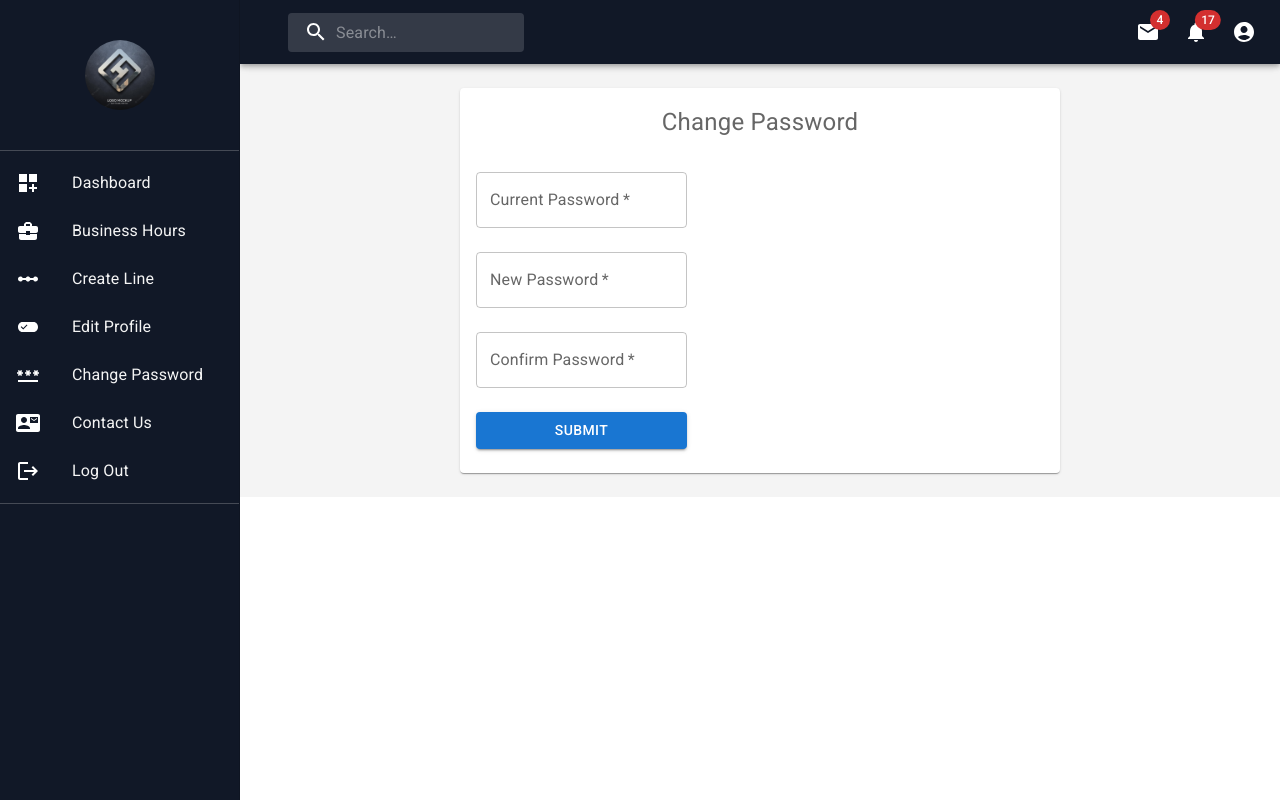
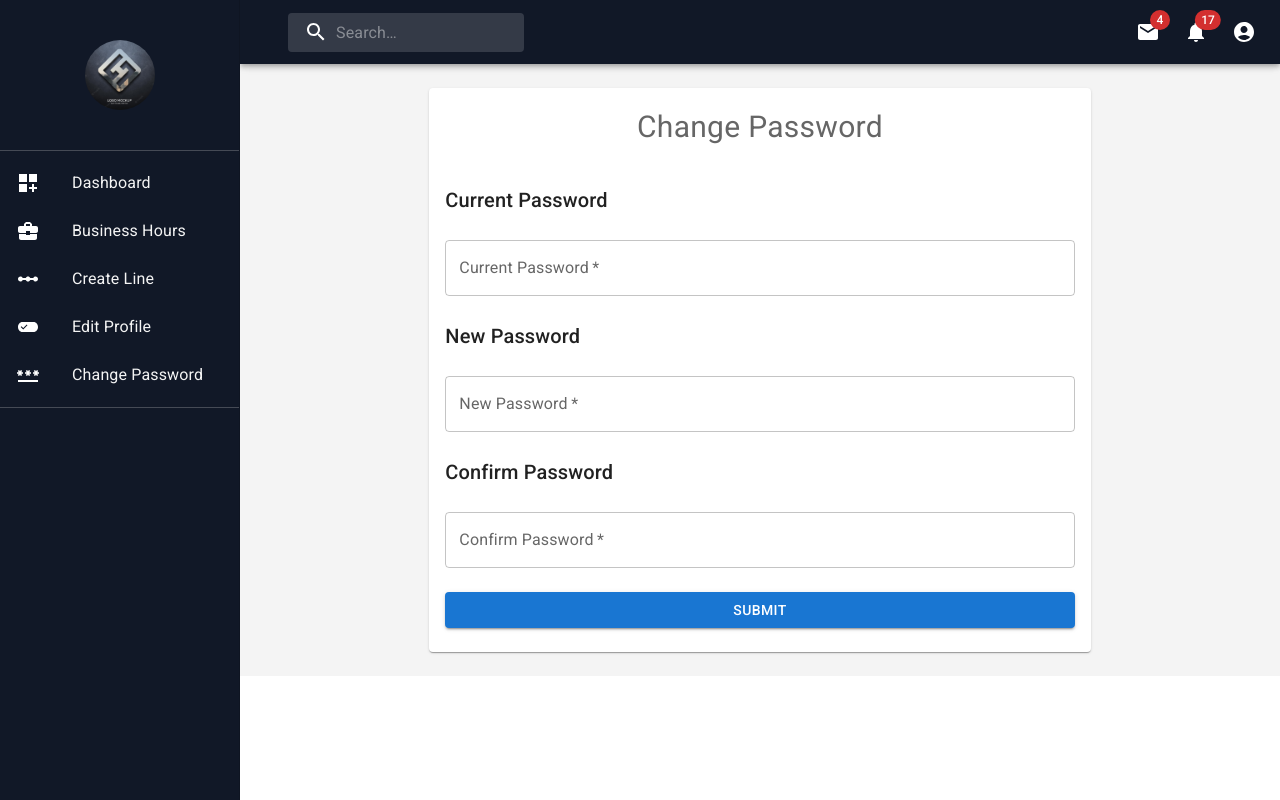
Before and after one commit to Efiamotu-1/qolom, a React (Create React App) app: page /changePassword in a window 1280 px wide. Built offline with nearby package versions, Linux system fonts and the light colour scheme.

Commit message:
check-in

```diff
--- a/src/components/Cards/HomeCard.js
+++ b/src/components/Cards/HomeCard.js
@@ -28,7 +28,7 @@ const ExpandMore = styled((props) => {
   }),
 }));
 
-export default function HomeCard() {
+export default function HomeCard(props) {
   const [expanded, setExpanded] = React.useState(false);
 
   const handleExpandClick = () => {
@@ -40,7 +40,7 @@ export default function HomeCard() {
       <CardHeader
         avatar={
           <Avatar sx={{ bgcolor: red[500] }} aria-label="recipe">
-            R
+            M
           </Avatar>
         }
         action={
@@ -48,8 +48,8 @@ export default function HomeCard() {
             <MoreVertIcon />
           </IconButton>
         }
-        title="Shrimp and Chorizo Paella"
-        subheader="September 14, 2016"
+        title={props.title}
+        subheader={props.date}
       />
       <CardMedia
         component="img"
@@ -82,7 +82,8 @@ export default function HomeCard() {
       </CardActions>
       <Collapse in={expanded} timeout="auto" unmountOnExit>
         <CardContent>
-          <Typography paragraph>Method:</Typography>
+          <Typography variant="h5">How to create a line:</Typography>
+          <br/>
           <Typography paragraph>
             Heat 1/2 cup of the broth in a pot until simmering, add saffron and set
             aside for 10 minutes.
--- a/src/components/Layout.js
+++ b/src/components/Layout.js
@@ -92,18 +92,18 @@ function ResponsiveDrawer(props) {
       index : 4,
       icon : <PasswordOutlined />
     },
-     {
-      text : "Contact Us",
-      path : "/contactus",
-      index : 4,
-      icon : <ContactMail />
-    },
-    {
-      text : "Log Out",
-      path : "/logout",
-      index : 4,
-      icon : <Logout />
-    },
+    //  {
+    //   text : "Contact Us",
+    //   path : "/contactus",
+    //   index : 4,
+    //   icon : <ContactMail />
+    // },
+    // {
+    //   text : "Log Out",
+    //   path : "/logout",
+    //   index : 4,
+    //   icon : <Logout />
+    // },
 
 
 
--- a/src/pages/BusinessHours.js
+++ b/src/pages/BusinessHours.js
@@ -1,6 +1,5 @@
-import { Button, CardActions} from "@mui/material";
+import { Button, CardActions, Grid} from "@mui/material";
 import { makeStyles } from '@material-ui/core';
-// import { Button} from 'react-bootstrap'
 // import Card
 // import Card from "../components/Cards/Card"
 // import React, { Component, useState } from "react";
@@ -12,7 +11,7 @@ import BasicTimePicker from "../components/Selectors/TimePicker";
 
 const useStyles = makeStyles({
   cardWidth : {
-    width : 600
+    width : 'auto'
   },
   center : {
     marginLeft : 'auto',
@@ -21,7 +20,9 @@ const useStyles = makeStyles({
   spacing : {
     display : 'flex',
     justifyContent : 'space-evenly',
-    alignItems : 'center'
+    alignItems : 'center',
+    marginTop : '10px'
+
   },
   button : {
     // display : 'block',
@@ -45,15 +46,20 @@ export default function BusinessHours() {
   ];
 
   return (
-    // <Container sx={{backgroundColor : '#f4f4f4'}}>
-      <Card className={`${classes.cardWidth} ${classes.center}`}>
+
+
+    <Grid container  >
+    <Grid item xs={12} md={8} sx={{margin : 'auto'}}>
+      {/* <Item>xs=8</Item> */}
+
+
+      <Card >
         <CardContent className={classes.center}>
           <Typography
             sx={{ fontSize: 30 }}
             color="text.secondary"
             align="center"
             gutterBottom
-            className={classes.cardBg}
           >
             Select Business Hours
           </Typography>
@@ -63,10 +69,18 @@ export default function BusinessHours() {
               <br />
               <Typography variant="h6">{days}</Typography>
               <br />
-              <div className={classes.spacing}>
+              <Grid container spacing={2}>
+              <Grid
+              item xs={12} md={6} lg={6}
+              >
               <BasicTimePicker title="Opens At" />
+              </Grid>
+              <Grid
+              item xs={12} md={6} lg={6}
+              >
               <BasicTimePicker title="Closes At" />
-              </div>
+              </Grid>
+              </Grid>
               <br />
             </>
           ))}
@@ -84,5 +98,8 @@ export default function BusinessHours() {
           </CardActions>
         </CardContent>
       </Card>
+      </Grid>
+
+   </Grid>
   );
 }
--- a/src/pages/ChangePassword.js
+++ b/src/pages/ChangePassword.js
@@ -1,33 +1,39 @@
-import {Button, Card, CardContent, TextField, Container, FormControl, Typography } from '@mui/material'
-// import MoreVertIcon from '@mui/icons-material/MoreVert';
-
-// import { red } from '@mui/material/colors';
+import {Button, Card, CardContent, TextField, Typography, Grid } from '@mui/material'
+import { makeStyles } from '@material-ui/core'
 
 
 import React from 'react'
 
+const  useStyles = makeStyles({
+  button : {
+    width : '100%'
+  }
+})
 
 export default function EditProfile() {
+const classes = useStyles();
+
   return (
-    <Container>
-    <Card sx={{ width : 600, margin : 'auto'}}>
+    <Grid container>
+    <Grid item xs={12} md={8} sx={{margin : 'auto'}}>
+
+    <Card sx={{ margin : 'auto'}}>
 
     <CardContent>
     <Typography
-            sx={{ fontSize: 24 }}
+            sx={{ fontSize: 30 }}
             color="text.secondary"
             align="center"
             gutterBottom
           >
             Change Password
           </Typography>
+          <br/>
     <form noValidate autoComplete='off' >
 
-  <FormControl >
+<Typography variant="h6">Current Password</Typography>
 
     <br/>
-
-
      <TextField
       //  sx={{width : 400}}
        label='Current Password'
@@ -37,8 +43,10 @@ export default function EditProfile() {
        fullWidth
        required
      />
-    <br/>
+    <br/><br/>
 
+    <Typography variant="h6">New Password</Typography>
+<br/>
     <TextField
       //  sx={{width : 400}}
        label='New Password'
@@ -48,8 +56,10 @@ export default function EditProfile() {
        fullWidth
        required
      />
-    <br/>
+    <br/><br/>
 
+    <Typography variant="h6">Confirm Password</Typography>
+<br/>
     <TextField
       //  sx={{width : 400}}
        label='Confirm Password'
@@ -59,11 +69,12 @@ export default function EditProfile() {
        fullWidth
        required
      />
-    <br/>
+    <br/><br/>
 
-  <Button type='submit' color='primary' variant='contained'>submit</Button>
+  <Button
+  className={classes.button}
+  type='submit' color='primary' variant='contained'>submit</Button>
 
-  </FormControl>
 
   </form>
     </CardContent>
@@ -71,6 +82,8 @@ export default function EditProfile() {
       <Button size="small">Learn More</Button>
     </CardActions> */}
   </Card>
-  </Container>
+  </Grid>
+  </Grid>
+
   )
 }
--- a/src/pages/ContactUs.js
+++ b/src/pages/ContactUs.js
@@ -1,7 +1,42 @@
-import React from 'react'
+import * as React from 'react';
+import { styled } from '@mui/material/styles';
+import Box from '@mui/material/Box';
+import Paper from '@mui/material/Paper';
+import Grid from '@mui/material/Grid';
 
-export default function ContactUs() {
+const Item = styled(Paper)(({ theme }) => ({
+  backgroundColor: theme.palette.mode === 'dark' ? '#1A2027' : '#fff',
+  ...theme.typography.body2,
+  padding: theme.spacing(1),
+  textAlign: 'center',
+  color: theme.palette.text.secondary,
+}));
+
+export default function BasicGrid() {
   return (
-    <div>ContactUs</div>
-  )
+    <Box sx={{ flexGrow: 1 }}>
+      <Grid container spacing={2}>
+        <Grid item xs={8} sx={{display : 'flex'}}>
+          {/* <Item>xs=8</Item> */}
+          <div>
+          Hello
+          </div>
+          <div>
+          Hello
+          </div>
+
+        </Grid>
+        <Grid item xs={4}>
+          <Item>xs=4</Item>
+          Hi
+        </Grid>
+        <Grid item xs={4}>
+          <Item>xs=4</Item>
+        </Grid>
+        <Grid item xs={8}>
+          <Item>xs=8</Item>
+        </Grid>
+      </Grid>
+    </Box>
+  );
 }
--- a/src/pages/CreateLine.js
+++ b/src/pages/CreateLine.js
@@ -1,5 +1,5 @@
 import React from 'react'
-import {Container, Card, CardContent, TextField, Button, Typography} from '@mui/material'
+import {Card, CardContent, TextField, Button, Typography, Grid} from '@mui/material'
 import { makeStyles } from '@material-ui/core';
 
 
@@ -26,9 +26,9 @@ const useStyles = makeStyles({
 export default function CreateLine() {
   const classes = useStyles();
   return (
-    <div>
-      <Container>
-        <Card xs={12} md={6} lg={4} className={`${classes.cardWidth} ${classes.center}`}>
+      <Grid container >
+      <Grid item xs={12} md={8} lg={8} sx={{margin : 'auto'}}>
+        <Card >
       <CardContent>
         <br/>
       <Typography
@@ -99,7 +99,7 @@ export default function CreateLine() {
       </CardContent>
 
     </Card>
-        </Container>
-    </div>
+        </Grid>
+        </Grid>
   )
 }
--- a/src/pages/EditProfile.js
+++ b/src/pages/EditProfile.js
@@ -1,22 +1,51 @@
-import { Avatar, Button, Card, CardContent, TextField, CardHeader, Container, FormControl, FormLabel } from '@mui/material'
+import { Avatar, Button, Card, CardContent, TextField, CardHeader, Grid, Typography } from '@mui/material'
 
-
+import { makeStyles } from '@material-ui/core';
 import { red } from '@mui/material/colors';
-
-
 import React from 'react'
 import CountrySelect from '../components/Selectors/CountrySelect';
 import StateSelect from '../components/Selectors/StateSelect';
 import AgeSelect from '../components/Selectors/AgeSelect';
 
+const useStyles = makeStyles({
+  center : {
+    display : 'flex',
+    flexDirection : 'column',
+    justifyContent : 'center'
+
+  },
+  button : {
+    width : '100%'
+  }
+})
+
+
 export default function EditProfile() {
+
+const classes = useStyles();
+
   return (
-    <Container>
-    <Card sx={{ width : 600, margin : 'auto'}}>
+    <Grid container>
+      <Grid item xs={12} md={8} lg={8} sx={{margin : 'auto'}}>
+
+    <Card>
+    <Typography
+            sx={{ fontSize: 30 }}
+            color="text.secondary"
+            align="center"
+            gutterBottom
+          >
+            Edit Business Profile
+          </Typography>
     <CardHeader
+    className={classes.center}
+    // sx={{margin : 'center'}}
         avatar={
 
-          <Avatar sx={{ bgcolor: red[500] }} aria-label="recipe">
+          <Avatar
+    className={classes.center}
+
+          sx={{ bgcolor: red[500], width : 70, height : 70}} aria-label="recipe">
             M
           </Avatar>
         }
@@ -24,19 +53,17 @@ export default function EditProfile() {
       />
     <CardContent>
     <form noValidate autoComplete='off' >
-
-  <FormControl >
-    <FormLabel>Country</FormLabel>
+<Typography variant="h6">Country</Typography>
     <br/>
     <CountrySelect />
     <br/>
 
-    <FormLabel>State/Region</FormLabel>
+<Typography variant="h6">State/Origin</Typography>
     <br/>
     <StateSelect />
     <br/>
 
-    <FormLabel>Business Name</FormLabel>
+<Typography variant="h6">Business Name</Typography>
     <br/>
      <TextField
       //  sx={{width : 400}}
@@ -47,9 +74,9 @@ export default function EditProfile() {
        fullWidth
        required
      />
-    <br/>
+    <br/><br/>
+    <Typography variant="h6">Address (including state/region)</Typography>
 
-    <FormLabel>Address (including state/region)</FormLabel>
     <br/>
      <TextField
       //  sx={{width : 400}}
@@ -60,14 +87,14 @@ export default function EditProfile() {
        fullWidth
        required
      />
-    <br/>
+    <br/><br/>
+    <Typography variant="h6">Minimun required age to use business</Typography>
 
-    <FormLabel>Minimun required age to use business</FormLabel>
     <br/>
     <AgeSelect />
     <br/>
+    <Typography variant="h6">Password</Typography>
 
-    <FormLabel>Password</FormLabel>
     <br/>
      <TextField
       //  sx={{width : 400}}
@@ -78,11 +105,10 @@ export default function EditProfile() {
        fullWidth
        required
      />
-    <br/>
+    <br/><br/>
 
   <Button type='submit' color='primary' variant='contained'>submit</Button>
 
-  </FormControl>
 
   </form>
     </CardContent>
@@ -90,6 +116,7 @@ export default function EditProfile() {
       <Button size="small">Learn More</Button>
     </CardActions> */}
   </Card>
-  </Container>
+  </Grid>
+  </Grid>
   )
 }
--- a/src/pages/Home.js
+++ b/src/pages/Home.js
@@ -5,9 +5,11 @@ import HomeCard from '../components/Cards/HomeCard'
 export default function Home() {
   return (
     <Container  >
-      <HomeCard />
-      {/* <HomeCard /> */}
-      {/* <HomeCard /> */}
+      <HomeCard
+      title = "Create A Queue"
+      date = "April, 24th 2022"
+      />
+
 
     </Container>
   )
```
